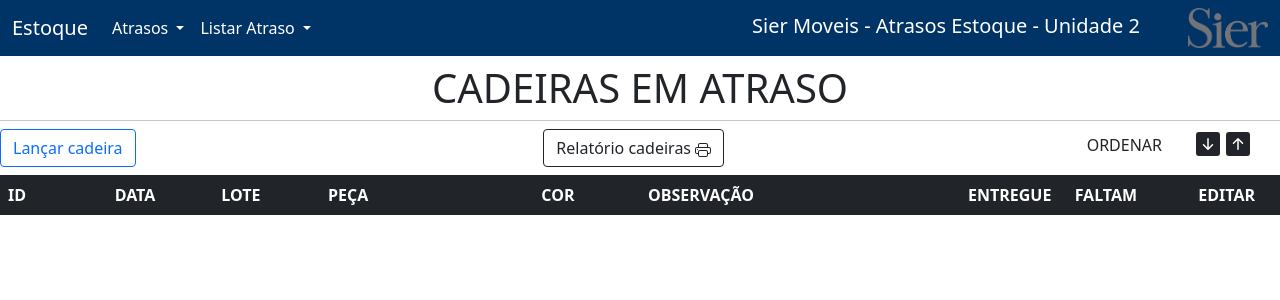
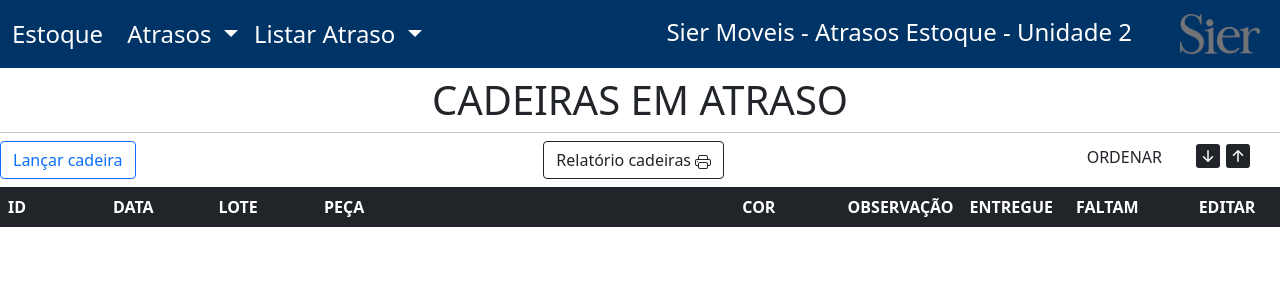
Before and after one commit to GersinComp/NovoAtrasoEstoqueSier, a Flask app: page /listarAtraso/Cadeiras in a window 1280 px wide. Shown: the top 300 px of the page. Run offline with Flask 3, Linux system fonts and the light colour scheme; data that the repository does not hold is empty; some libraries are stand-ins or nearby versions.

Commit message:
commit
Alteração nas observações e ajuste na TV

```diff
--- a/PackArquivos/routes.py
+++ b/PackArquivos/routes.py
@@ -63,7 +63,7 @@ def generate_pdf(categoria):
             Paragraph("LOTE", table_header_style),
             Paragraph("PEÇA", table_header_style),
             Paragraph("COR", table_header_style),
-            Paragraph("OBSERVAÇÃO", table_header_style),
+            Paragraph("OBS", table_header_style),
             Paragraph("TOTAL", table_header_style),
             Paragraph("ENTREGUE", table_header_style),
             Paragraph("FALTAM", table_header_style)
@@ -85,7 +85,7 @@ def generate_pdf(categoria):
         data.append(formatted_row)
 
     # Define as larguras das colunas
-    col_widths = [1*cm, 2.8*cm, 2*cm, 4*cm, 3*cm, 6*cm, 2.5*cm, 2.5*cm, 2.5*cm]
+    col_widths = [1*cm, 2.8*cm, 2*cm, 8*cm, 3*cm, 2*cm, 2.5*cm, 2.5*cm, 2.5*cm]
 
     table = Table(data, colWidths=col_widths)
     table.setStyle(TableStyle([
--- a/PackArquivos/templates/listarCadeiras.html
+++ b/PackArquivos/templates/listarCadeiras.html
@@ -14,7 +14,7 @@
                 </a>
             </div>
             <div class="col-sm-5">
-                <form method="GET" action="{{ url_for('generate_pdf', categoria="cadeiras") }}">
+                <form method="GET" action="{{ url_for('generate_pdf', categoria='cadeiras') }}">
                     <button type="submit" class="btn btn-outline-dark">
                         Relatório cadeiras
                         <svg xmlns="http://www.w3.org/2000/svg" width="16" height="16" fill="currentColor"
@@ -53,9 +53,9 @@
                     <th class="col-sm-1" scope="col">ID</th>
                     <th class="col-sm-1" scope="col">DATA</th>
                     <th class="col-sm-1" scope="col">LOTE</th>
-                    <th class="col-sm-2" scope="col">PEÇA</th>
+                    <th class="col-sm-4" scope="col">PEÇA</th>
                     <th class="col-sm-1" scope="col">COR</th>
-                    <th class="col-sm-3" scope="col">OBSERVAÇÃO</th>
+                    <th class="col-sm-1" scope="col">OBSERVAÇÃO</th>
                     <th class="col-sm-1" scope="col">ENTREGUE</th>
                     <th class="col-sm-1" scope="col">FALTAM</th>
                     <th class="col-sm-1 text-center" scope="col">EDITAR</th>
@@ -71,28 +71,29 @@
                             <td> {{ cadeira.lote }} </td>
                             <td> {{ cadeira.pecas }} </td>
                             <td> {{ cadeira.cor }} </td>
+                            <td> {{ cadeira.obs }} </td>
 
-                            <td>
-                                <div class="accordion accordion-flush h-25" id="accordion{{ cadeira.id }}">
-                                    <div class="accordion-item">
-                                        <h2 class="accordion-header" id="flush-heading{{ cadeira.id }}">
-                                            <button class="accordion-button collapsed" type="button"
-                                                    data-bs-toggle="collapse"
-                                                    data-bs-target="#flush-collapse{{ cadeira.id }}" aria-expanded="false"
-                                                    aria-controls="flush-collapse{{ cadeira.id }}"
-                                                    style="margin: 0; padding: 0;">
-                                                OBSERVAÇÃO
-                                            </button>
-                                        </h2>
-                                        <div id="flush-collapse{{ cadeira.id }}" class="accordion-collapse collapse"
-                                             aria-labelledby="flush-heading{{ cadeira.id }}" data-bs-parent="#accordion{{ cadeira.id }}">
-                                            <div class="accordion-body">
-                                                {{ cadeira.obs }}
-                                            </div>
-                                        </div>
-                                    </div>
-                                </div>
-                            </td>
+<!--                            <td>-->
+<!--                                <div class="accordion accordion-flush h-25" id="accordion{{ cadeira.id }}">-->
+<!--                                    <div class="accordion-item">-->
+<!--                                        <h2 class="accordion-header" id="flush-heading{{ cadeira.id }}">-->
+<!--                                            <button class="accordion-button collapsed" type="button"-->
+<!--                                                    data-bs-toggle="collapse"-->
+<!--                                                    data-bs-target="#flush-collapse{{ cadeira.id }}" aria-expanded="false"-->
+<!--                                                    aria-controls="flush-collapse{{ cadeira.id }}"-->
+<!--                                                    style="margin: 0; padding: 0;">-->
+<!--                                                OBSERVAÇÃO-->
+<!--                                            </button>-->
+<!--                                        </h2>-->
+<!--                                        <div id="flush-collapse{{ cadeira.id }}" class="accordion-collapse collapse"-->
+<!--                                             aria-labelledby="flush-heading{{ cadeira.id }}" data-bs-parent="#accordion{{ cadeira.id }}">-->
+<!--                                            <div class="accordion-body">-->
+<!--                                                {{ cadeira.obs }}-->
+<!--                                            </div>-->
+<!--                                        </div>-->
+<!--                                    </div>-->
+<!--                                </div>-->
+<!--                            </td>-->
 
                             <td> {{ cadeira.quantidadeEntregue }} </td>
                             <td> {{ cadeira.quantidadeTotal - cadeira.quantidadeEntregue }} </td>
--- a/PackArquivos/templates/listarCurvados.html
+++ b/PackArquivos/templates/listarCurvados.html
@@ -14,7 +14,7 @@
                 </a>
             </div>
             <div class="col-sm-5 mt-1">
-                <form method="GET" action="{{ url_for('generate_pdf', categoria="curvados") }}">
+                <form method="GET" action="{{ url_for('generate_pdf', categoria='curvados') }}">
                     <button type="submit" class="btn btn-outline-dark">
                         Relatório curvados
                         <svg xmlns="http://www.w3.org/2000/svg" width="16" height="16" fill="currentColor"
@@ -53,9 +53,9 @@
                     <th class="col-sm-1" scope="col">ID</th>
                     <th class="col-sm-1" scope="col">DATA</th>
                     <th class="col-sm-1" scope="col">LOTE</th>
-                    <th class="col-sm-2" scope="col">PEÇA</th>
+                    <th class="col-sm-4" scope="col">PEÇA</th>
                     <th class="col-sm-1" scope="col">COR</th>
-                    <th class="col-sm-3" scope="col">OBSERVAÇÃO</th>
+                    <th class="col-sm-1" scope="col">OBSERVAÇÃO</th>
                     <th class="col-sm-1" scope="col">ENTREGUE</th>
                     <th class="col-sm-1" scope="col">FALTAM</th>
                     <th class="col-sm-1 text-center" scope="col">EDITAR</th>
--- a/PackArquivos/templates/navbar.html
+++ b/PackArquivos/templates/navbar.html
@@ -1,6 +1,6 @@
 <nav class="navbar navbar-expand-lg navbar-dark" style="background-color: #003366;">
-    <div class="container-fluid">
-        <a class="navbar-brand" href="{{ url_for('index') }}" data-bs-theme="ligth">Estoque</a>
+    <div class="container-fluid fs-4">
+        <a class="navbar-brand fs-4" href="{{ url_for('index') }}" data-bs-theme="ligth">Estoque</a>
         <button class="navbar-toggler" type="button" data-bs-toggle="collapse" data-bs-target="#navbarSupportedContent"
                 aria-controls="navbarSupportedContent" aria-expanded="false" aria-label="Toggle navigation">
             <span class="navbar-toggler-icon"></span>
@@ -38,9 +38,9 @@
 
             </ul>
             <div class="mt-1" style="color: white">
-                <h5>Sier Moveis - Atrasos Estoque - Unidade 2</h5>
+                <h4>Sier Moveis - Atrasos Estoque - Unidade 2</h4>
             </div>
-            <img src="{{ url_for('static', filename='LogoSierCinza.png') }}" alt="Logo" class="ms-5" width="80px" height="40px">
+            <img src="{{ url_for('static', filename='LogoSierCinza.png') }}" alt="Logo" class="ms-5 me-2" width="80px" height="40px">
         </div>
     </div>
 </nav>
```
Also changed, not shown: PackArquivos/static/estilo.css (+12 -0 lines), PackArquivos/templates/index.html (+7 -3 lines).
